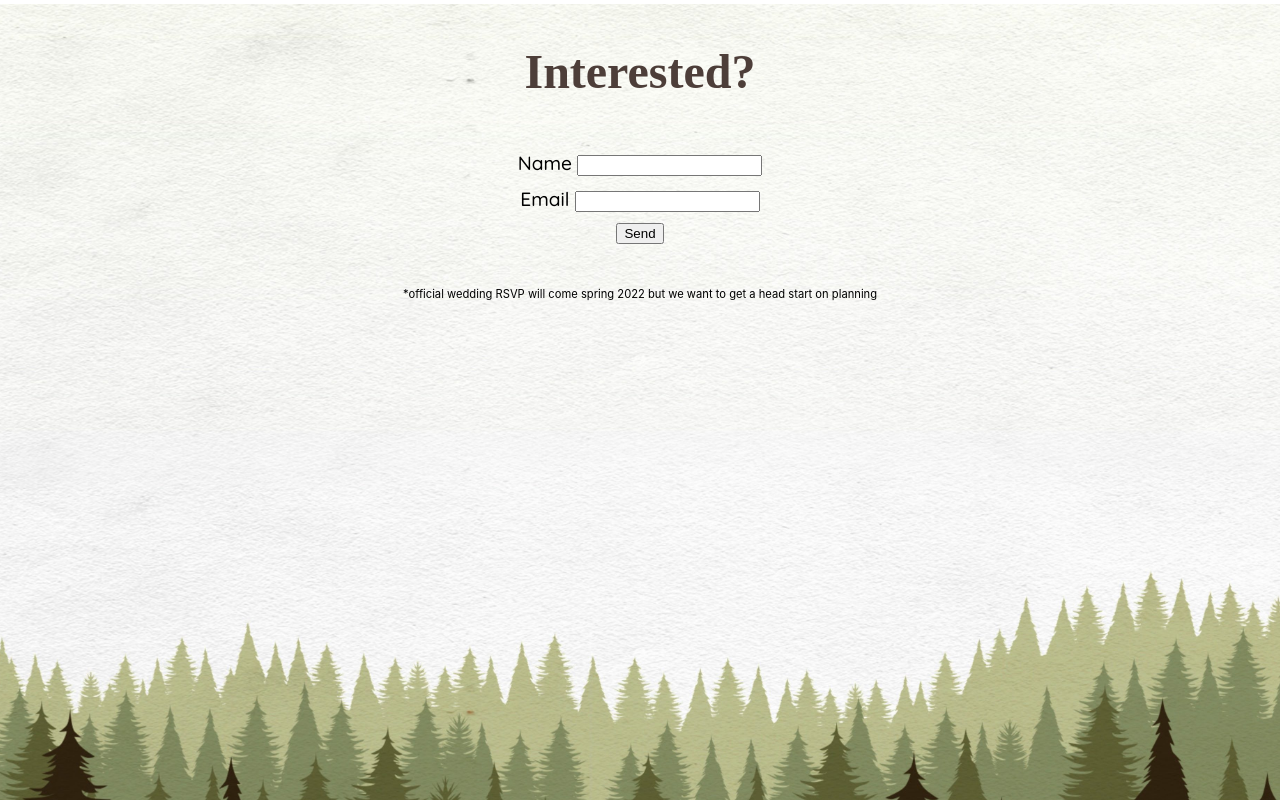
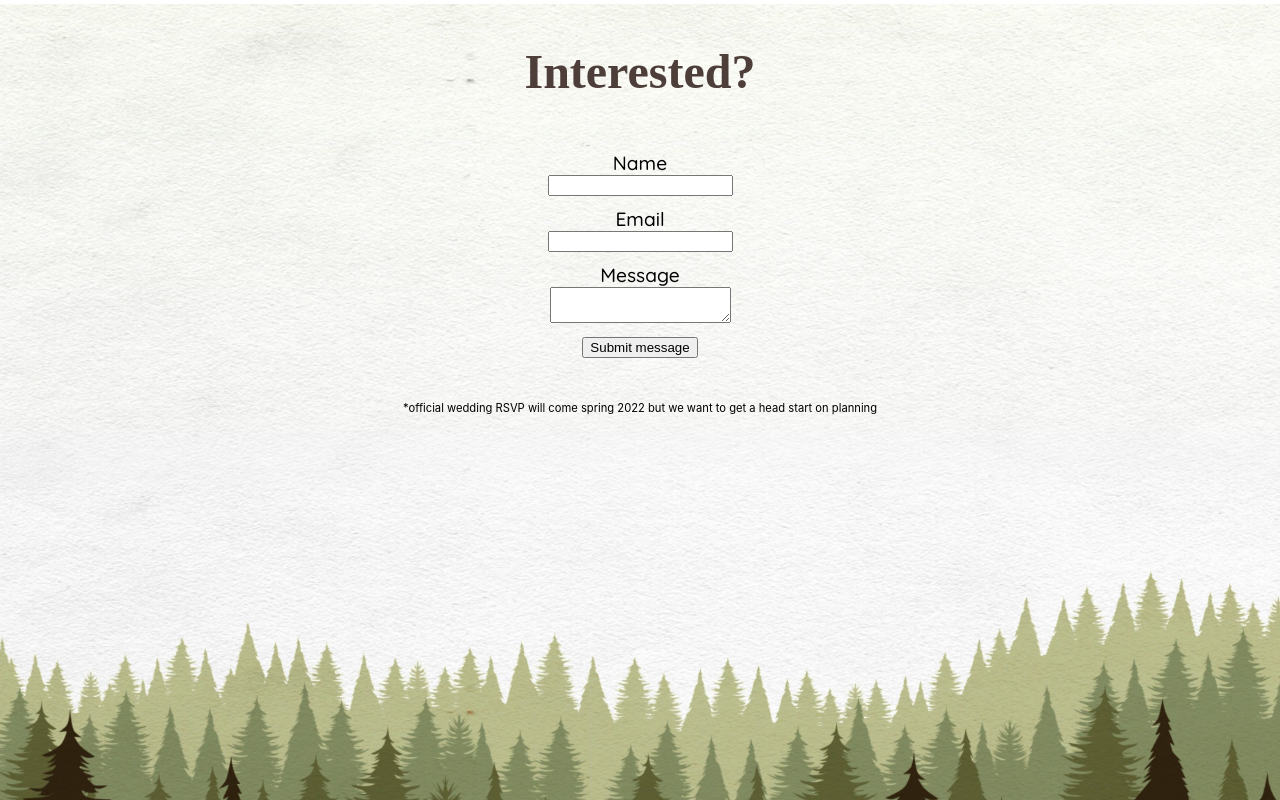
Before and after one commit to maximehutinet/wedding-website, a React (Create React App) app: page / in a window 1280 px wide. Shown: the part 4780-5580 px from the top of the page. Built offline with nearby package versions, Linux system fonts and the light colour scheme; a web font is replaced by a local one.

Commit message:
Test form for react

```diff
--- a/public/index.html
+++ b/public/index.html
@@ -27,6 +27,11 @@
     <title>Sarah & Max's Wedding 2022</title>
   </head>
   <body>
+    <form name="contact" netlify netlify-honeypot="bot-field" hidden>
+      <input type="text"  name="name">
+      <input type="email" name="email">
+      <textarea name="message"></textarea>
+    </form>
     <noscript>You need to enable JavaScript to run this app.</noscript>
     <div id="root"></div>
     <!--
--- a/src/components/Form.js
+++ b/src/components/Form.js
@@ -29,15 +29,22 @@
                     <Button type="submit" variant="contained" color="primary">{t('rsvp.form.send')}</Button>
                 </div>
             </form>*/}
-            <form name="contact" netlify>
+            <form name="contact" method="post">
+                <input type="hidden" name="form-name" value="contact" />
                 <p>
-                    <label>Name <input type="text" name="name" /></label>
+                    <label htmlFor="name">Name</label> <br />
+                    <input type="text" id="name" name="name" required />
                 </p>
                 <p>
-                    <label>Email <input type="email" name="email" /></label>
+                    <label htmlFor="email">Email</label> <br />
+                    <input type="email" id="email" name="email" required />
                 </p>
                 <p>
-                    <button type="submit">Send</button>
+                    <label htmlFor="message">Message</label> <br />
+                    <textarea id="message" name="message" required></textarea>
+                </p>
+                <p>
+                    <input type="submit" value="Submit message" />
                 </p>
             </form>
         </div>
```
